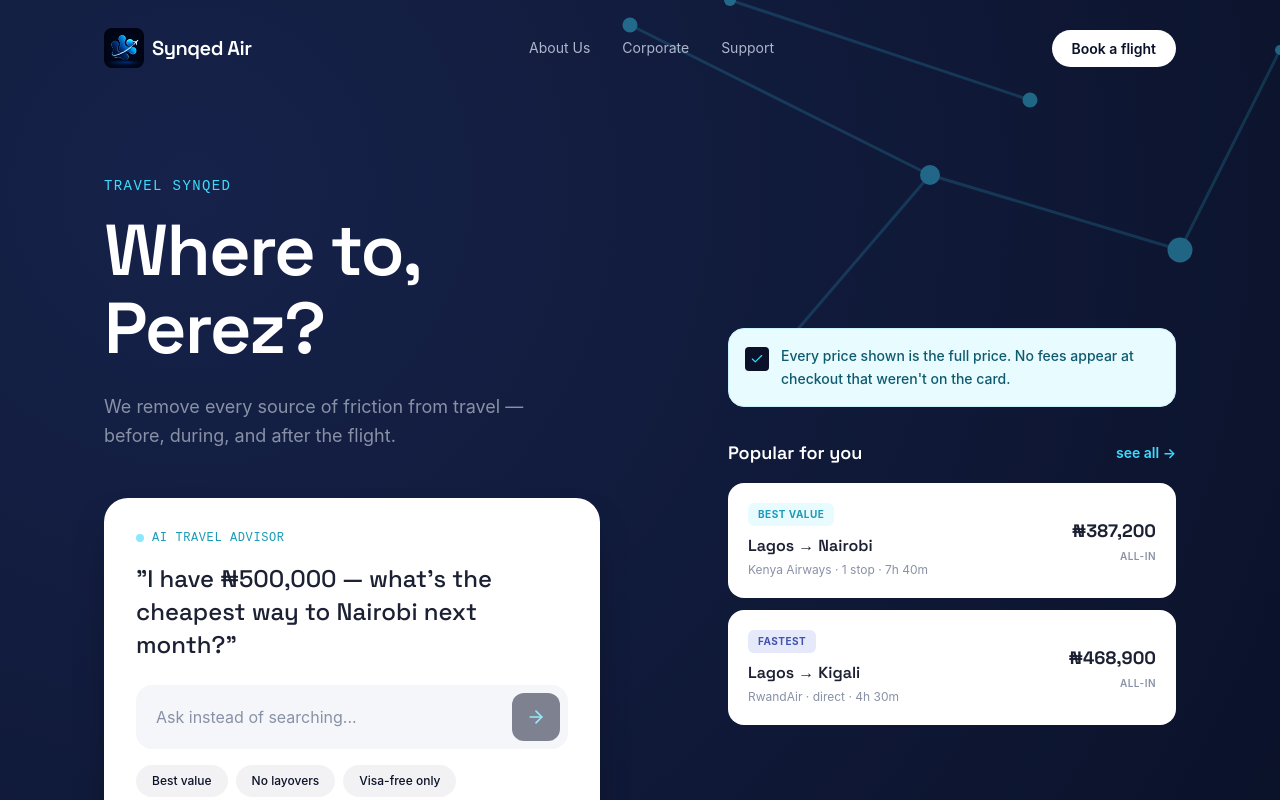
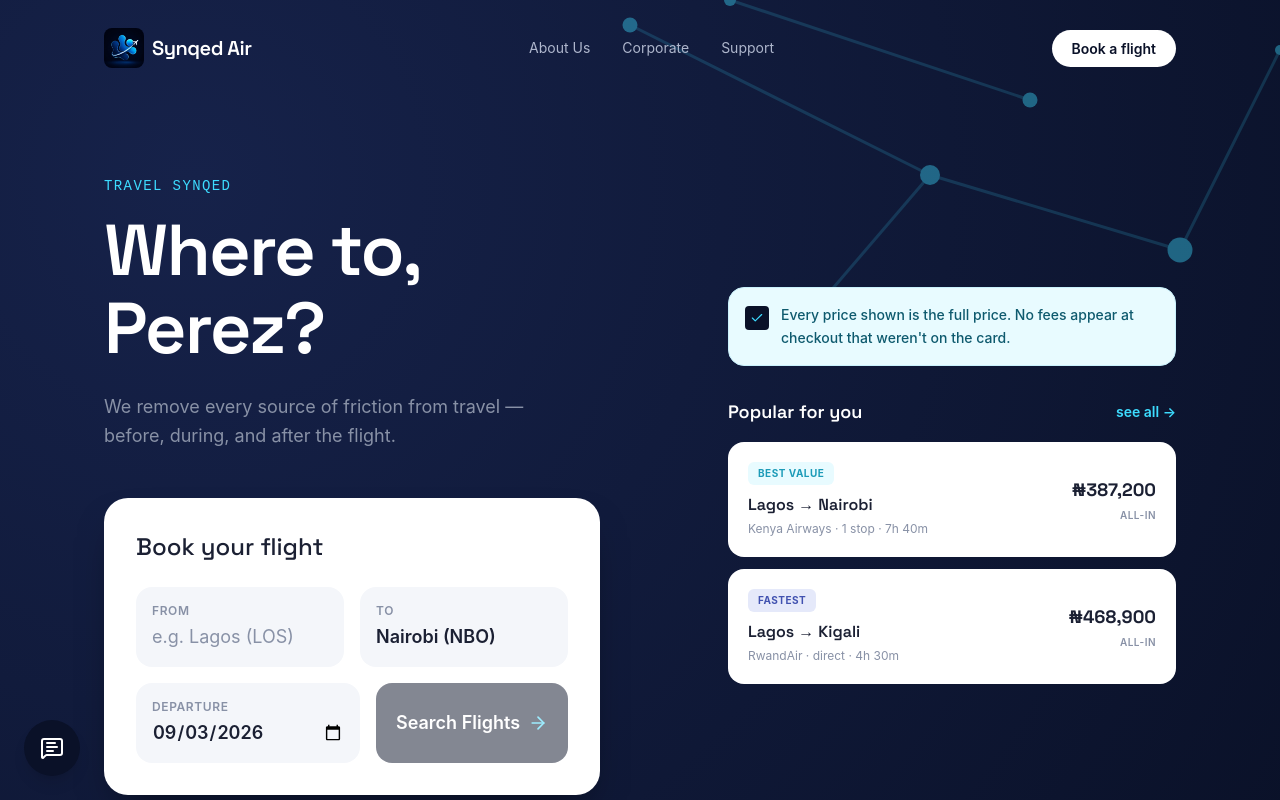
Before and after one commit to Chuzzy99/Synqedair, a Next.js app: page / in a window 1280 px wide. Shown: the top 800 px of the page. Built offline with nearby package versions, Linux system fonts and the light colour scheme.

Commit message:
Replace AI Advisor with standard flight search, add floating AI support chat

```diff
--- a/src/app/layout.tsx
+++ b/src/app/layout.tsx
@@ -13,6 +13,8 @@ export const metadata: Metadata = {
     "Synqed Air finds and books flights on the routes diaspora travelers actually fly, with every fee shown before you pay.",
 };
 
+import FloatingSupportChat from "@/components/FloatingSupportChat";
+
 export default function RootLayout({
   children,
 }: Readonly<{
@@ -22,6 +24,7 @@ export default function RootLayout({
     <html lang="en">
       <body className="antialiased">
         {children}
+        <FloatingSupportChat />
       </body>
     </html>
   );
--- a/src/app/page.tsx
+++ b/src/app/page.tsx
@@ -104,47 +104,63 @@ export default function Home() {
                </motion.p>
             </div>
 
-            {/* AI Advisor Card */}
+            {/* Flight Search Widget */}
             <motion.div variants={fadeUp} className="mt-8 md:mt-12 bg-white rounded-3xl p-6 md:p-8 shadow-[0_20px_40px_-18px_rgba(0,0,0,0.6)]">
-              <div className="flex items-center gap-2 font-mono text-xs tracking-wider uppercase text-[#1C9BB8] mb-4">
-                <span className="w-2 h-2 rounded-full bg-ice animate-pulse-ring inline-block"></span>
-                AI Travel Advisor
-              </div>
               <h3 className="font-display text-xl md:text-2xl font-medium text-ink leading-snug mb-6">
-                "I have ₦500,000 — what's the cheapest way to Nairobi next month?"
+                Book your flight
               </h3>
 
-              <form onSubmit={handleSearch} className="flex items-center gap-3 bg-offwhite rounded-2xl p-2 pl-5 transition-all focus-within:ring-2 focus-within:ring-ice">
+              <form
+                onSubmit={(e) => {
+                  e.preventDefault();
+                  if (!query.trim()) return;
+                  router.push(`/search?origin=${encodeURIComponent(query)}&destination=NBO`);
+                }}
+                className="flex flex-col gap-4"
+              >
+                <div className="flex flex-col md:flex-row gap-4">
+                  <div className="flex-1 bg-offwhite rounded-2xl p-4 transition-all focus-within:ring-2 focus-within:ring-ice">
+                    <label className="block text-xs font-semibold text-mist uppercase tracking-wider mb-1">From</label>
                     <input
                       type="text"
                       value={query}
                       onChange={(e) => setQuery(e.target.value)}
                       disabled={loading}
-                  placeholder="Ask instead of searching..."
-                  className="bg-transparent border-none outline-none flex-1 text-ink text-sm md:text-base placeholder:text-mist"
+                      placeholder="e.g. Lagos (LOS)"
+                      className="bg-transparent border-none outline-none w-full text-ink font-semibold md:text-lg placeholder:text-mist placeholder:font-normal"
                     />
+                  </div>
+                  <div className="flex-1 bg-offwhite rounded-2xl p-4 transition-all focus-within:ring-2 focus-within:ring-ice">
+                    <label className="block text-xs font-semibold text-mist uppercase tracking-wider mb-1">To</label>
+                    <input
+                      type="text"
+                      defaultValue="Nairobi (NBO)"
+                      disabled={loading}
+                      placeholder="e.g. Nairobi (NBO)"
+                      className="bg-transparent border-none outline-none w-full text-ink font-semibold md:text-lg placeholder:text-mist placeholder:font-normal"
+                    />
+                  </div>
+                </div>
+
+                <div className="flex flex-col md:flex-row gap-4">
+                   <div className="flex-1 bg-offwhite rounded-2xl p-4 transition-all focus-within:ring-2 focus-within:ring-ice">
+                    <label className="block text-xs font-semibold text-mist uppercase tracking-wider mb-1">Departure</label>
+                    <input
+                      type="date"
+                      defaultValue="2026-09-03"
+                      disabled={loading}
+                      className="bg-transparent border-none outline-none w-full text-ink font-semibold md:text-lg"
+                    />
+                  </div>
                   <button
                     type="submit"
                     disabled={loading || !query.trim()}
-                  className="w-10 h-10 md:w-12 h-12 rounded-xl bg-indigo flex items-center justify-center shrink-0 hover:bg-indigo2 transition-colors disabled:opacity-50"
+                    className="flex-1 rounded-2xl bg-indigo text-white font-semibold text-lg flex items-center justify-center gap-2 hover:bg-indigo2 transition-colors disabled:opacity-50 min-h-[60px]"
                   >
-                  {loading ? <Loader2 className="w-5 h-5 text-ice animate-spin" /> : <ArrowRight className="w-5 h-5 text-ice" />}
+                    {loading ? <Loader2 className="w-5 h-5 text-ice animate-spin" /> : <>Search Flights <ArrowRight className="w-5 h-5 text-ice" /></>}
                   </button>
+                </div>
               </form>
-
-              <div className="flex flex-wrap gap-2 mt-4 pb-2">
-                {["Best value", "No layovers", "Visa-free only", "Under ₦400k"].map(chip => (
-                  <button
-                    key={chip}
-                    type="button"
-                    disabled={loading}
-                    onClick={() => { setQuery(chip); }}
-                    className="text-xs font-medium text-indigo bg-indigo/5 px-4 py-2 rounded-full whitespace-nowrap hover:bg-indigo/10 transition-colors"
-                  >
-                    {chip}
-                  </button>
-                ))}
-              </div>
             </motion.div>
           </motion.div>
 
--- /dev/null
+++ b/src/components/FloatingSupportChat.tsx
@@ -0,0 +1,47 @@
+"use client";
+
+import { MessageSquareText } from "lucide-react";
+import { useState } from "react";
+import { motion, AnimatePresence } from "framer-motion";
+
+export default function FloatingSupportChat() {
+  const [isOpen, setIsOpen] = useState(false);
+
+  return (
+    <div className="fixed bottom-6 left-6 z-50">
+      <AnimatePresence>
+        {isOpen && (
+          <motion.div
+            initial={{ opacity: 0, scale: 0.9, y: 20, transformOrigin: "bottom left" }}
+            animate={{ opacity: 1, scale: 1, y: 0 }}
+            exit={{ opacity: 0, scale: 0.9, y: 20 }}
+            className="mb-4 bg-white text-ink w-[300px] rounded-2xl shadow-[0_10px_40px_-10px_rgba(0,0,0,0.3)] overflow-hidden border border-line"
+          >
+            <div className="bg-indigo p-4 text-white">
+              <h3 className="font-display font-semibold text-lg">AI Support Agent</h3>
+              <p className="text-xs text-ice/80">Usually replies instantly</p>
+            </div>
+            <div className="p-4 h-48 bg-offwhite flex flex-col gap-3 overflow-y-auto">
+              <div className="bg-white border border-line rounded-2xl rounded-tl-none p-3 text-sm shadow-sm">
+                Hi! I'm your Synqed Air AI assistant. How can I help you with your booking today?
+              </div>
+            </div>
+            <div className="p-3 bg-white border-t border-line">
+              <input
+                type="text"
+                placeholder="Type a message..."
+                className="w-full bg-offwhite border-none rounded-xl px-4 py-2 text-sm outline-none focus:ring-2 focus:ring-ice"
+              />
+            </div>
+          </motion.div>
+        )}
+      </AnimatePresence>
+      <button
+        onClick={() => setIsOpen(!isOpen)}
+        className="w-14 h-14 bg-indigo text-white rounded-full flex items-center justify-center shadow-lg hover:bg-indigo2 hover:scale-105 transition-all"
+      >
+        <MessageSquareText className="w-6 h-6" />
+      </button>
+    </div>
+  );
+}
```
Lines whose indentation alone changed are shown as unchanged.
